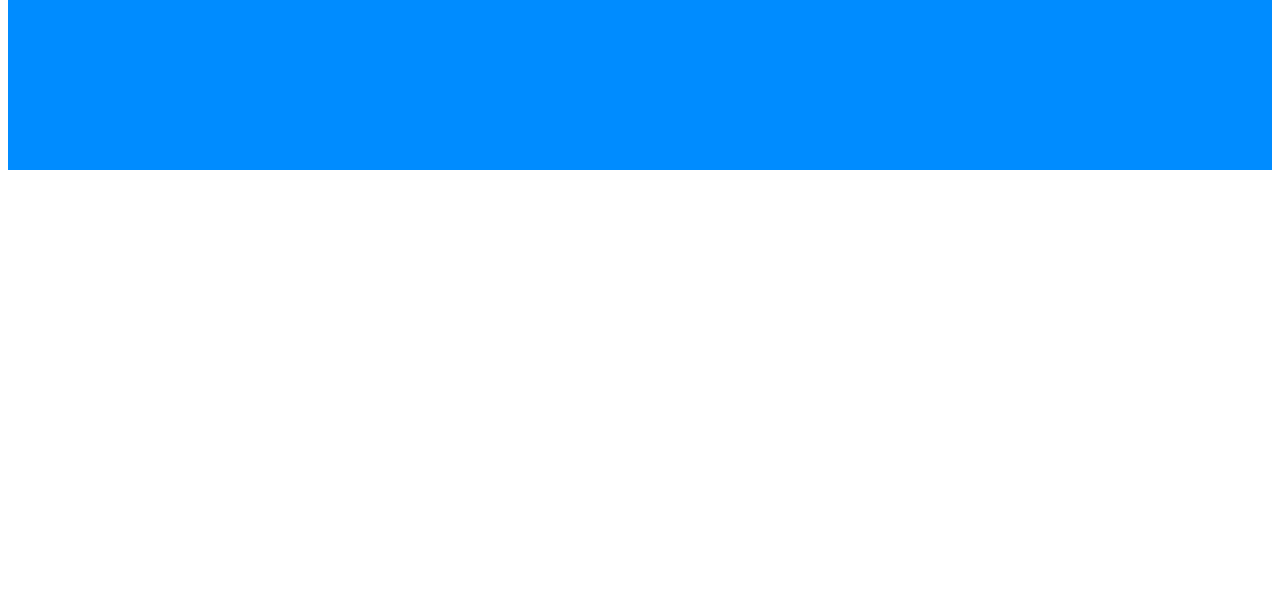
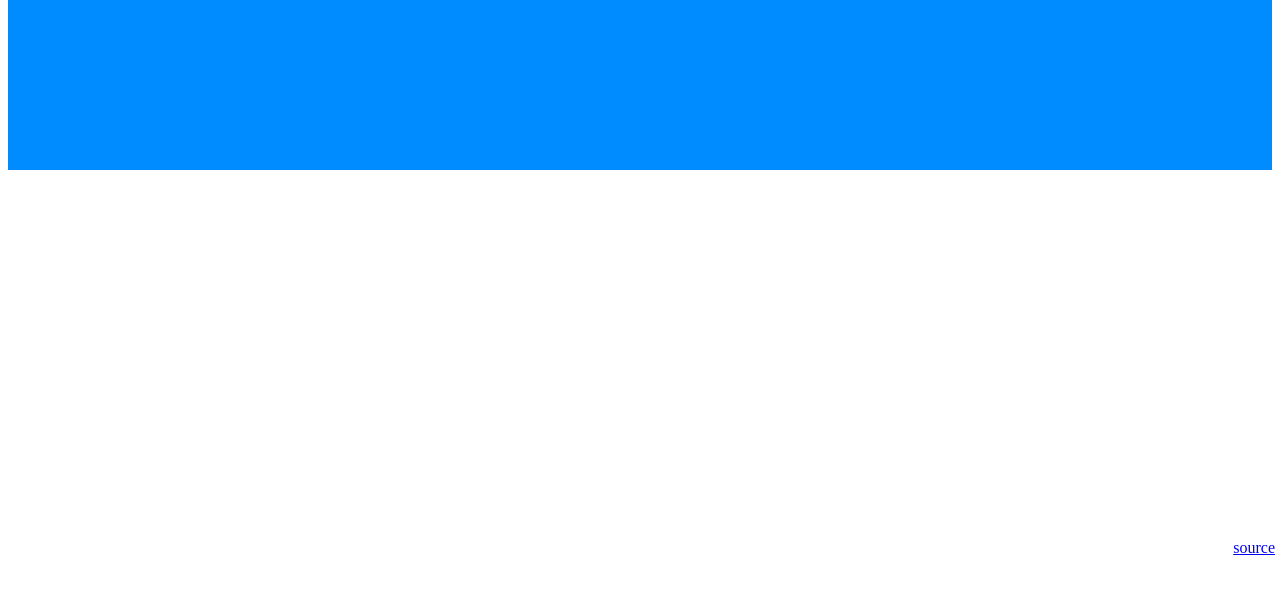
Before and after one commit to ryanpcmcquen/scrollEvents, a plain HTML site: page index.html in a window 1280 px wide. Shown: the part 238-832 px from the top of the page. Drawn offline with Linux system fonts and the light colour scheme.

Commit message:
add source link

```diff
--- a/index.html
+++ b/index.html
@@ -12,6 +12,7 @@
       scroll to increase the box height
     </div>
   </div>
+  <div style="position: fixed; bottom: 5px; right: 5px;"><a href="https://github.com/ryanpcmcquen/scrollEvents">source</a></div>
   <script src="scrollEvents.js"></script>
   <script src="script.js"></script>
   <link rel="stylesheet" href="style.css">
```
